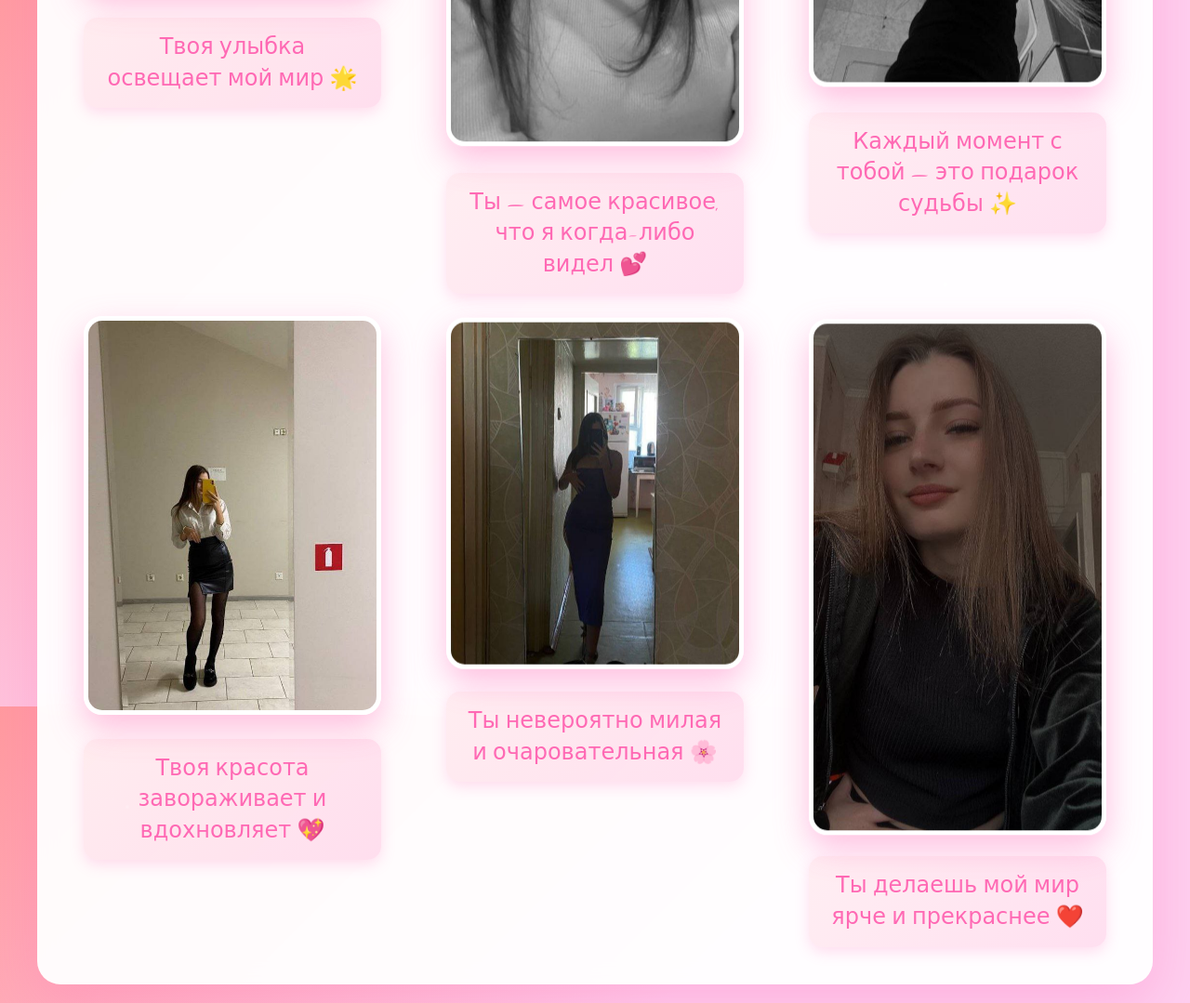
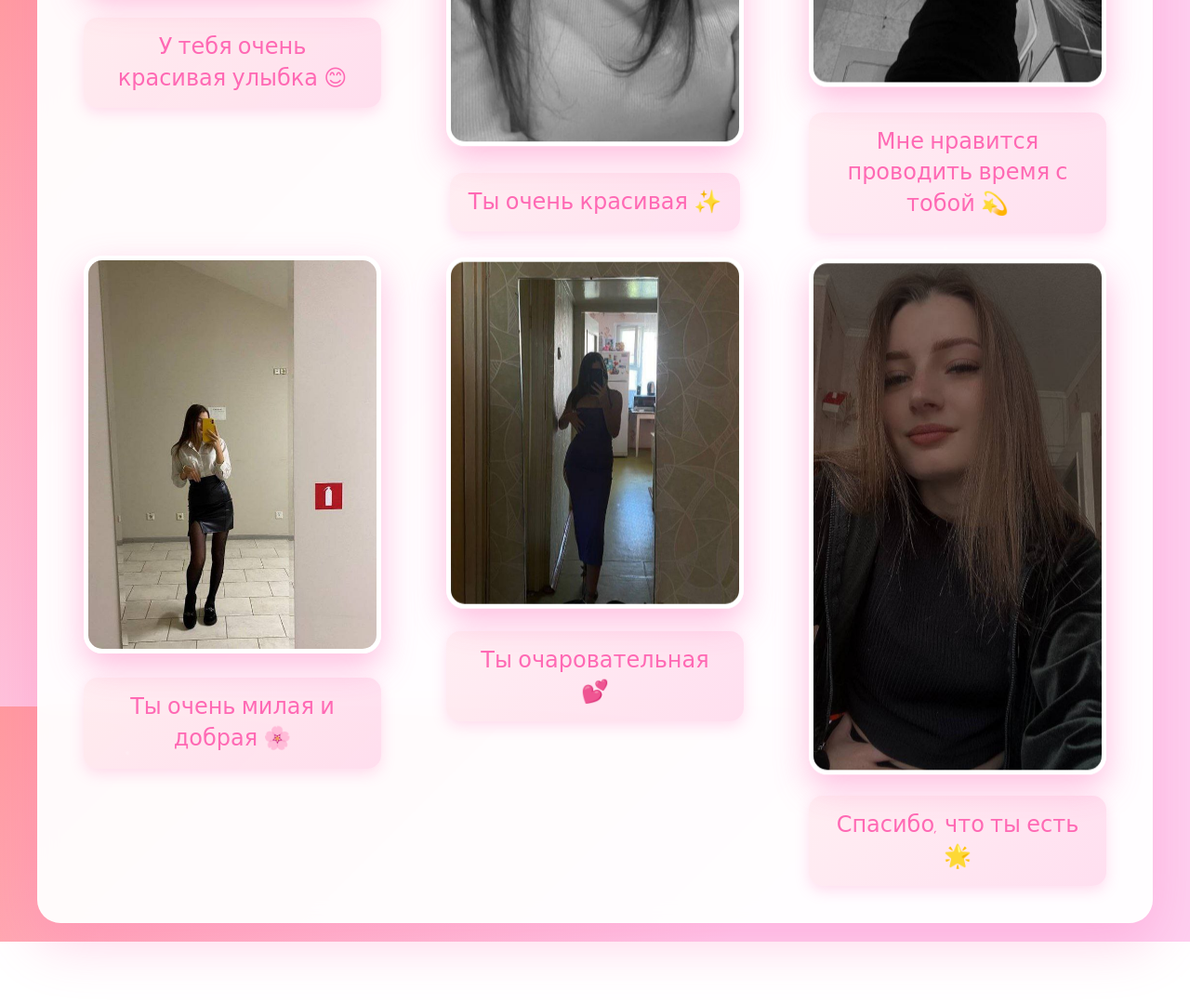
Before and after one commit to dushSantos/gift, a plain HTML site: page index.html in a window 1280 px wide. Shown: the part 840-1919 px from the top of the page at 93% size. After the commit the page ends 1853 px from the top, so only its background shows below. Drawn offline with nearby package versions, Linux system fonts and the light colour scheme.

Commit message:
Update index.html

```diff
--- a/index.html
+++ b/index.html
@@ -467,42 +467,42 @@
         <div class="photo-wrapper">
           <img src="1.jpg" alt="Ты" class="photo-frame">
         </div>
-        <div class="photo-caption">Твоя улыбка освещает мой мир 🌟</div>
+        <div class="photo-caption">У тебя очень красивая улыбка 😊</div>
       </div>
 
       <div class="photo-item">
         <div class="photo-wrapper">
           <img src="2.jpg" alt="Ты" class="photo-frame">
         </div>
-        <div class="photo-caption">Ты — самое красивое, что я когда-либо видел 💕</div>
+        <div class="photo-caption">Ты очень красивая ✨</div>
       </div>
 
       <div class="photo-item">
         <div class="photo-wrapper">
           <img src="3.jpg" alt="Ты" class="photo-frame">
         </div>
-        <div class="photo-caption">Каждый момент с тобой — это подарок судьбы ✨</div>
+        <div class="photo-caption">Мне нравится проводить время с тобой 💫</div>
       </div>
 
       <div class="photo-item">
         <div class="photo-wrapper">
           <img src="4.jpg" alt="Ты" class="photo-frame">
         </div>
-        <div class="photo-caption">Твоя красота завораживает и вдохновляет 💖</div>
+        <div class="photo-caption">Ты очень милая и добрая 🌸</div>
       </div>
 
       <div class="photo-item">
         <div class="photo-wrapper">
           <img src="5.jpg" alt="Ты" class="photo-frame">
         </div>
-        <div class="photo-caption">Ты невероятно милая и очаровательная 🌸</div>
+        <div class="photo-caption">Ты очаровательная 💕</div>
       </div>
 
       <div class="photo-item">
         <div class="photo-wrapper">
           <img src="6.jpg" alt="Ты" class="photo-frame">
         </div>
-        <div class="photo-caption">Ты делаешь мой мир ярче и прекраснее ❤️</div>
+        <div class="photo-caption">Спасибо, что ты есть 🌟</div>
       </div>
     </div>
   </div>
```
